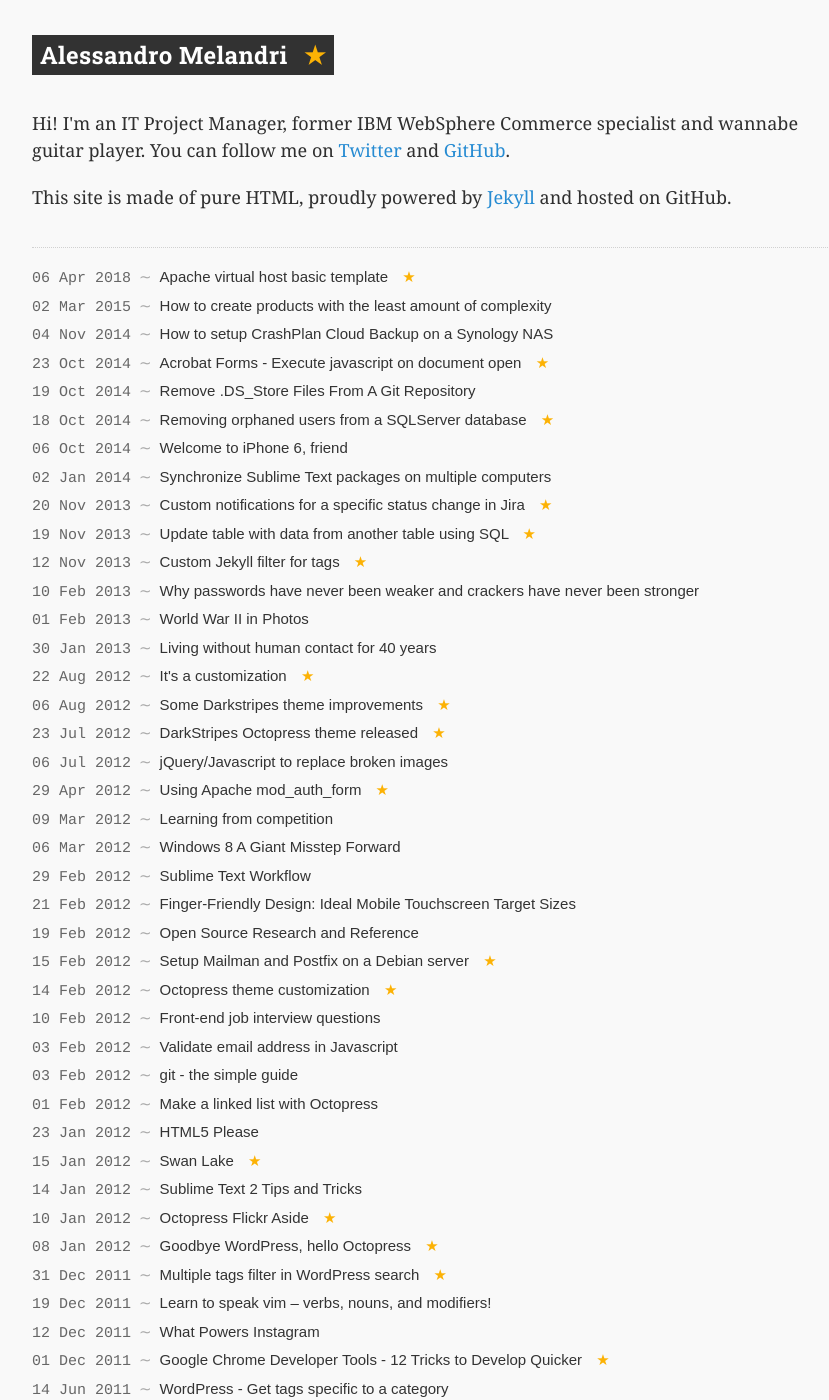
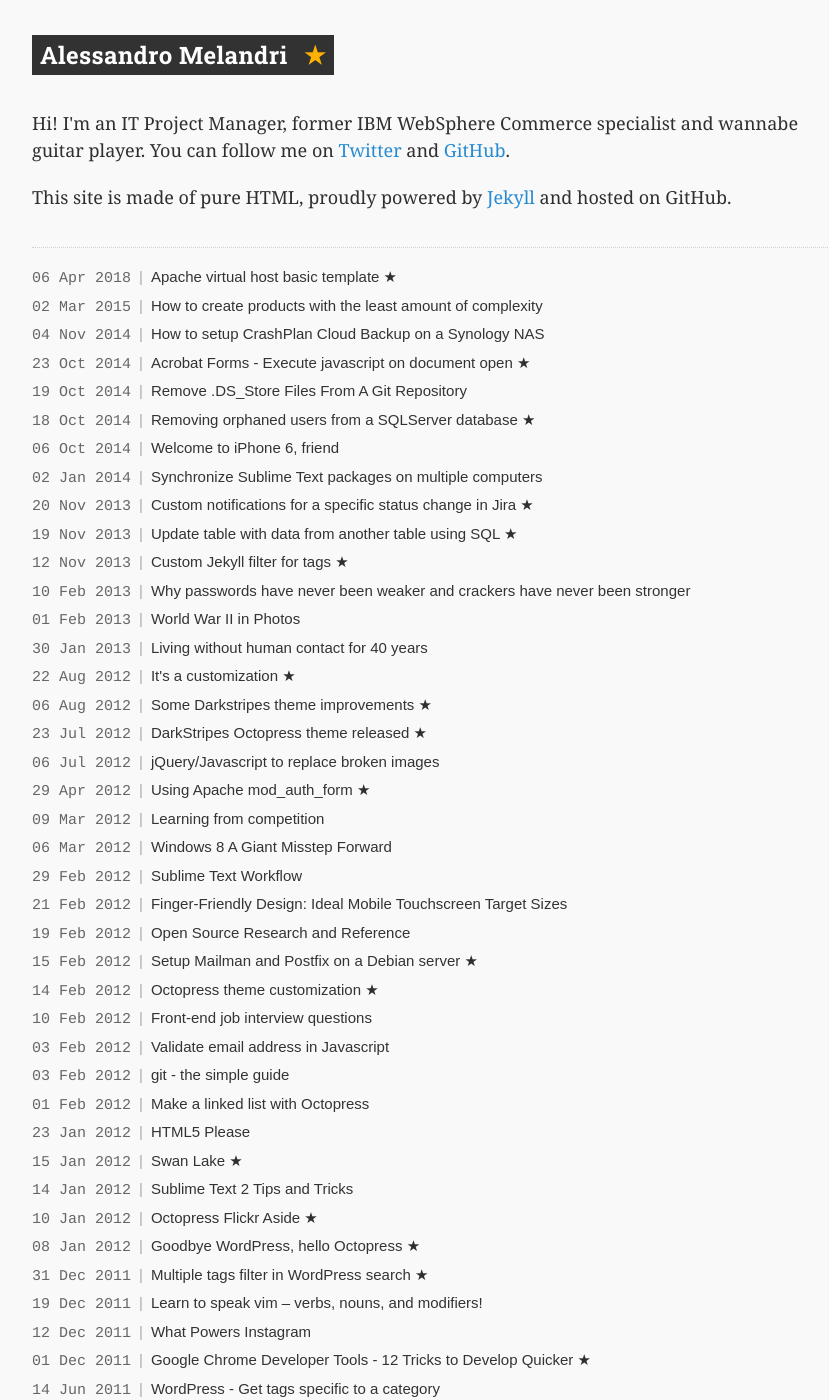
Before and after one commit to amelandri/amelandri.github.io, a Jekyll site: the page built from index.html, in a window 1280 px wide and 1400 px high. Shown: the whole window, without its empty margins (208-1037 px from the left). Built offline with Jekyll 4.4.1, drawn with Linux system fonts in a browser that asks for light colours; the list of posts is cut into pages by our own code; comment, search, counter and statistics services are not loaded; some of the changed text lies outside the part shown.

Commit message:
Changed star on article list

```diff
--- a/index.html
+++ b/index.html
@@ -11,7 +11,7 @@
 
 	{% for post in site.posts %}
 
-	  <div class="homelistitem {{post.category}} {% if post.external-url != nil %}external-url{% endif %}"><span class="homelistdate">{{ post.date | date: "%d %b %Y" }}</span><span class="homelistsep">&sim;</span><a href="{{ post.url }}"><span class="postTitle">{{ post.title }}</span></a> {% if post.external-url == nil %}<span class="star">&starf;</span>{% endif %}</div>
+	  <div class="homelistitem {{post.category}} {% if post.external-url != nil %}external-url{% endif %}"><span class="homelistdate">{{ post.date | date: "%d %b %Y" }}</span><span class="homelistsep">|</span><a href="{{ post.url }}"><span class="postTitle">{{ post.title }}</span></a> {% if post.external-url == nil %}<span class="starlist">&starf;</span>{% endif %}</div>
 
 	{% endfor %}
 
```
